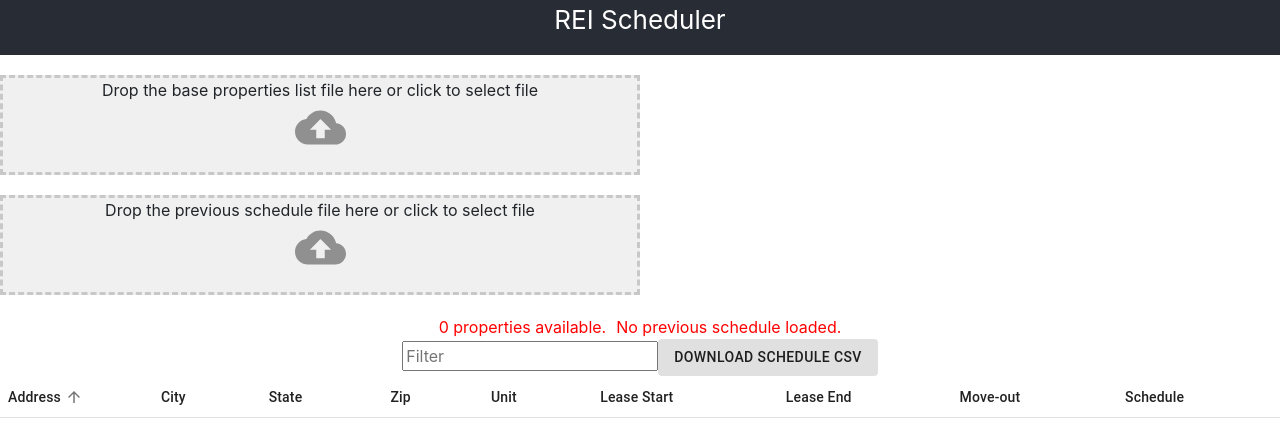
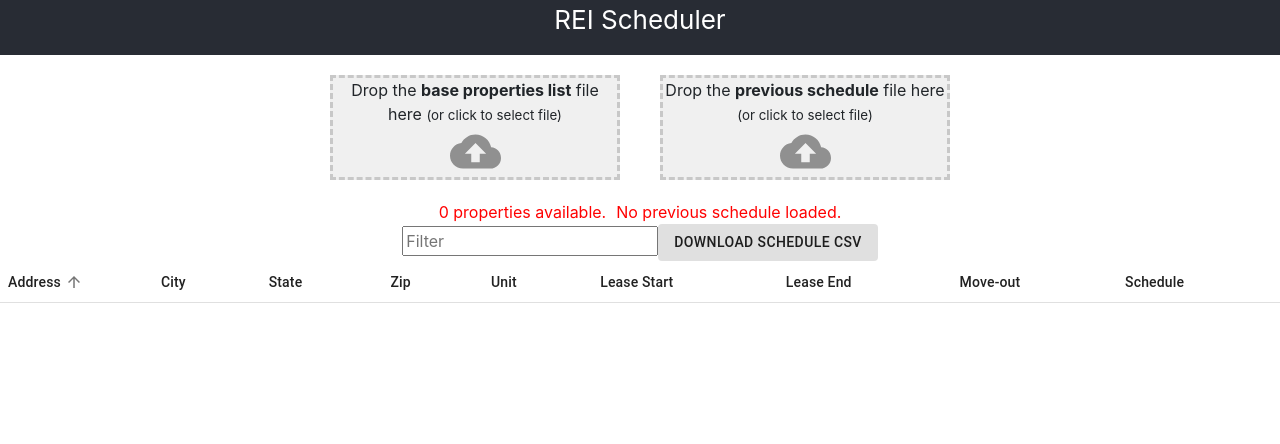
Before and after one commit to Edgetek-Enterprises/rei-scheduler, a React app: page / in a window 1280 px wide. Shown: the top 444 px of the page. Built offline with nearby package versions, Linux system fonts and the light colour scheme.

Commit message:
Update drop zone styling

```diff
--- a/src/App.css
+++ b/src/App.css
@@ -17,10 +17,16 @@
 	color: #61dafb;
 }
 
+.dropzones {
+	width: 100%;
+}
+
 .dropZone {
+	display: inline-block;
 	position: relative;
-  width: 50%;
+	width: 290px;
 	min-height: 100px;
+	margin: 20px 20px 20px 20px;
 	background-color: #F0F0F0;
 	border: dashed;
 	border-color: #C8C8C8;
@@ -47,7 +53,3 @@
 	height: 51;
 	color: #909090
 }
-.dropzoneParagraph {
-  margin-bottom: 20px;
-  margin-top: 20px;
-}
--- a/src/App.tsx
+++ b/src/App.tsx
@@ -11,7 +11,7 @@ import { ColumnData, handleSortChange, SortData, sortRows } from './tableutil';
 export const DATE_FORMAT = 'MM/DD/YYYY';
 
 const DropZone = (props: {
-	message: string;
+	message: any;
 	handleData: (p: Property[], ps: PropertySchedule[] | undefined) => string | undefined
 }) => {
 	const [errMsg, setErrMsg] = React.useState<string | undefined>();
@@ -48,7 +48,7 @@ const DropZone = (props: {
 		multiple: false
 	})
 
-	let divCls = 'dropZone dropzoneParagraph MuiTypography-root MuiTypography-h5 dropzoneTextStyle';
+	let divCls = 'dropZone MuiTypography-root MuiTypography-h5 dropzoneTextStyle';
 	if (isDragActive) {
 		divCls += ' stripes';
 	} else if (errMsg) {
@@ -94,8 +94,12 @@ export default function App() {
 					REI Scheduler
 				</p>
 			</header>
-			<DropZone message={'Drop the base properties list file here or click to select file'} handleData={propertyListUpdated} />
-			<DropZone message={'Drop the previous schedule file here or click to select file'} handleData={priorScheduleUpdated} />
+			<div className='dropzones'>
+				<DropZone message={<>Drop the <strong>base properties list</strong> file here <span style={{fontSize: 'smaller' }}>(or click to select file)</span></>}
+					handleData={propertyListUpdated} />
+				<DropZone message={<>Drop the <strong>previous schedule</strong> file here <span style={{fontSize: 'smaller' }}>(or click to select file)</span></>}
+					handleData={priorScheduleUpdated} />
+			</div>
 			{ propertyList.length > 0 && <span style={{color: '#0f0' }}>{propertyList.length} properties available.</span>}
 			{ propertyList.length == 0 && <span style={{color: '#f00' }}>{propertyList.length} properties available.</span>}
 			{ priorSchedule && <span style={{color: '#0f0', marginLeft: '10px' }}>Previous schedule loaded.</span>}
```
Lines whose indentation alone changed are shown as unchanged.
